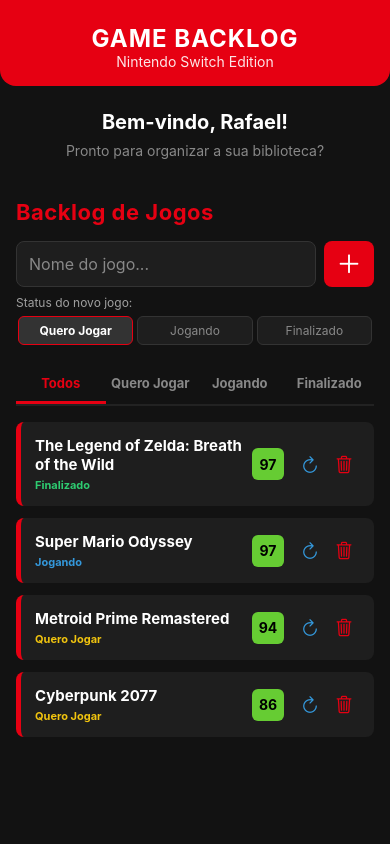
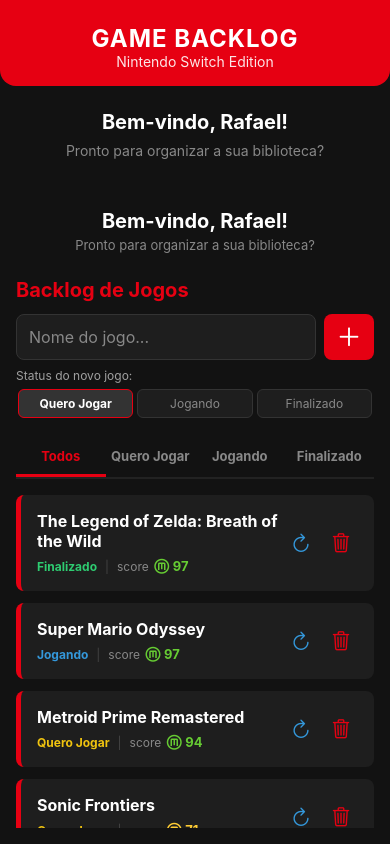
Before and after one commit to RafaelTSa/GameBacklog, a React Native app: screen / in a window 390 px wide. Built offline with nearby package versions, Linux system fonts and the light colour scheme.

Commit message:
feat(GameList): inclusao visual do icone e nota do Metacritic na listagem

```diff
--- a/src/components/GameList.js
+++ b/src/components/GameList.js
@@ -1,21 +1,19 @@
 import React, { useState } from 'react';
 import { StyleSheet, Text, View, FlatList, TextInput, TouchableOpacity, Alert } from 'react-native';
-import { Ionicons } from '@expo/vector-icons';
+import { Ionicons, MaterialCommunityIcons } from '@expo/vector-icons';
 
 export default function GameList() {
-  // Lista inicial já com as notas reais do Metacritic configuradas
   const [games, setGames] = useState([
     { id: '1', title: 'The Legend of Zelda: Breath of the Wild', status: 'Finalizado', score: 97 },
     { id: '2', title: 'Super Mario Odyssey', status: 'Jogando', score: 97 },
     { id: '3', title: 'Metroid Prime Remastered', status: 'Quero Jogar', score: 94 },
-    { id: '4', title: 'Cyberpunk 2077', status: 'Quero Jogar', score: 86 }
+    { id: '4', title: 'Sonic Frontiers', status: 'Quero Jogar', score: 71 }
   ]);
 
   const [newGameTitle, setNewGameTitle] = useState('');
   const [newGameStatus, setNewGameStatus] = useState('Quero Jogar');
   const [activeFilter, setActiveFilter] = useState('Todos');
 
-  // Função auxiliar para simular a busca da nota no Metacritic
   const getMetacriticScore = (title) => {
     const lowerTitle = title.toLowerCase();
     if (lowerTitle.includes('zelda')) return 97;
@@ -26,7 +24,6 @@ export default function GameList() {
     if (lowerTitle.includes('control')) return 82;
     if (lowerTitle.includes('sonic')) return 71;
 
-    // Caso seja um jogo novo não mapeado, gera uma nota simulada entre 65 e 99
     return Math.floor(Math.random() * (99 - 65 + 1)) + 65;
   };
 
@@ -37,7 +34,7 @@ export default function GameList() {
       id: Date.now().toString(),
       title: newGameTitle,
       status: newGameStatus,
-      score: getMetacriticScore(newGameTitle) // Atribui a nota automaticamente
+      score: getMetacriticScore(newGameTitle)
     };
 
     setGames([...games, newGame]);
@@ -78,17 +75,20 @@ export default function GameList() {
     return game.status === activeFilter;
   });
 
-  // Função para definir a cor de fundo do selo baseado na nota do Metacritic
-  const getScoreBadgeColor = (score) => {
-    if (score >= 75) return '#66CC33'; // Verde (Metacritic Excelente)
-    if (score >= 50) return '#FFCC33'; // Amarelo (Metacritic Mediano)
-    return '#FF3333'; // Vermelho (Metacritic Baixo)
+  // Define a cor do texto do score seguindo o padrão Metacritic
+  const getScoreColor = (score) => {
+    if (score >= 75) return '#66CC33'; // Verde
+    if (score >= 50) return '#FFCC33'; // Amarelo
+    return '#FF3333'; // Vermelho
   };
 
   const renderGameItem = ({ item }) => (
     <View style={styles.card}>
       <View style={styles.gameInfo}>
         <Text style={styles.gameTitle}>{item.title}</Text>
+
+        {/* Linha de Status e Metacritic alinhados igual ao Mockup */}
+        <View style={styles.metaRow}>
           <Text style={[
             styles.gameStatus,
             item.status === 'Finalizado' ? styles.statusDone :
@@ -96,30 +96,46 @@ export default function GameList() {
           ]}>
             {item.status}
           </Text>
+
+          <Text style={styles.divider}>|</Text>
+
+          <Text style={styles.scoreLabel}>score</Text>
+
+          {/* Ícone customizado do Metacritic (Círculo com M) */}
+          <MaterialCommunityIcons
+            name="alpha-m-circle-outline"
+            size={18}
+            color={getScoreColor(item.score)}
+            style={styles.metaIcon}
+          />
+
+          <Text style={[styles.scoreValue, { color: getScoreColor(item.score) }]}>
+            {item.score}
+          </Text>
+        </View>
       </View>
 
-      {/* Container de Ações e Nota */}
-      <View style={styles.rightContainer}>
-        {/* Selo do Metacritic */}
-        <View style={[styles.scoreBadge, { backgroundColor: getScoreBadgeColor(item.score) }]}>
-          <Text style={styles.scoreText}>{item.score}</Text>
-        </View>
-
+      {/* Botões de Ação na Direita */}
       <View style={styles.actionsContainer}>
         <TouchableOpacity style={styles.actionButton} onPress={() => handleToggleStatus(item.id)}>
-            <Ionicons name="refresh-outline" size={20} color="#3498DB" />
+          <Ionicons name="refresh-outline" size={22} color="#3498DB" />
         </TouchableOpacity>
 
         <TouchableOpacity style={styles.actionButton} onPress={() => handleRemoveGame(item.id)}>
-            <Ionicons name="trash-outline" size={20} color="#E60012" />
+          <Ionicons name="trash-outline" size={22} color="#E60012" />
         </TouchableOpacity>
-        </View>
       </View>
     </View>
   );
 
   return (
     <View style={styles.container}>
+      {/* Mensagem de boas-vindas igual ao layout */}
+      <View style={styles.welcomeContainer}>
+        <Text style={styles.welcomeText}>Bem-vindo, Rafael!</Text>
+        <Text style={styles.subtitleText}>Pronto para organizar a sua biblioteca?</Text>
+      </View>
+
       <Text style={styles.sectionTitle}>Backlog de Jogos</Text>
 
       <View style={styles.formContainer}>
@@ -184,12 +200,26 @@ const styles = StyleSheet.create({
     padding: 16,
     backgroundColor: '#121212',
   },
+  welcomeContainer: {
+    alignItems: 'center',
+    marginTop: 10,
+    marginBottom: 25,
+  },
+  welcomeText: {
+    color: '#FFFFFF',
+    fontSize: 20,
+    fontWeight: 'bold',
+  },
+  subtitleText: {
+    color: '#888888',
+    fontSize: 13,
+    marginTop: 4,
+  },
   sectionTitle: {
-    fontSize: 22,
+    fontSize: 20,
     fontWeight: 'bold',
     color: '#E60012',
-    marginBottom: 16,
-    letterSpacing: 0.5,
+    marginBottom: 12,
   },
   formContainer: {
     flexDirection: 'row',
@@ -272,7 +302,7 @@ const styles = StyleSheet.create({
   },
   card: {
     backgroundColor: '#1E1E1E',
-    padding: 14,
+    padding: 16,
     borderRadius: 8,
     marginBottom: 12,
     flexDirection: 'row',
@@ -283,45 +313,48 @@ const styles = StyleSheet.create({
   },
   gameInfo: {
     flex: 1,
-    paddingRight: 8,
   },
   gameTitle: {
-    fontSize: 15,
+    fontSize: 16,
     fontWeight: 'bold',
     color: '#FFFFFF',
-    marginBottom: 4,
+    marginBottom: 6,
+  },
+  metaRow: {
+    flexDirection: 'row',
+    alignItems: 'center',
   },
   gameStatus: {
-    fontSize: 11,
+    fontSize: 12,
+    fontWeight: 'bold',
+  },
+  divider: {
+    color: '#444',
+    marginHorizontal: 8,
+    fontSize: 12,
+  },
+  scoreLabel: {
+    color: '#888888',
+    fontSize: 12,
+    marginRight: 4,
+  },
+  metaIcon: {
+    marginRight: 2,
+  },
+  scoreValue: {
+    fontSize: 13,
     fontWeight: 'bold',
   },
   statusDone: { color: '#2ECC71' },
   statusPlaying: { color: '#3498DB' },
   statusWant: { color: '#F1C40F' },
-  rightContainer: {
-    flexDirection: 'row',
-    alignItems: 'center',
-  },
-  scoreBadge: {
-    width: 32,
-    height: 32,
-    borderRadius: 6,
-    justifyContent: 'center',
-    alignItems: 'center',
-    marginRight: 8,
-  },
-  scoreText: {
-    color: '#000000',
-    fontWeight: 'bold',
-    fontSize: 14,
-  },
   actionsContainer: {
     flexDirection: 'row',
     alignItems: 'center',
   },
   actionButton: {
     padding: 6,
-    marginLeft: 2,
+    marginLeft: 6,
   },
   emptyText: {
     color: '#666',
```
Lines whose indentation alone changed are shown as unchanged.
